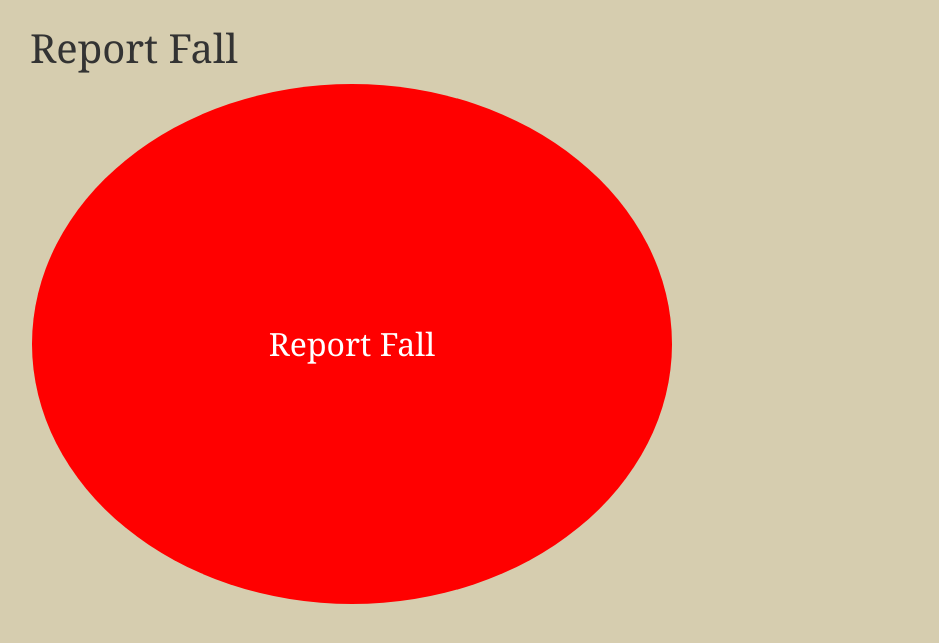
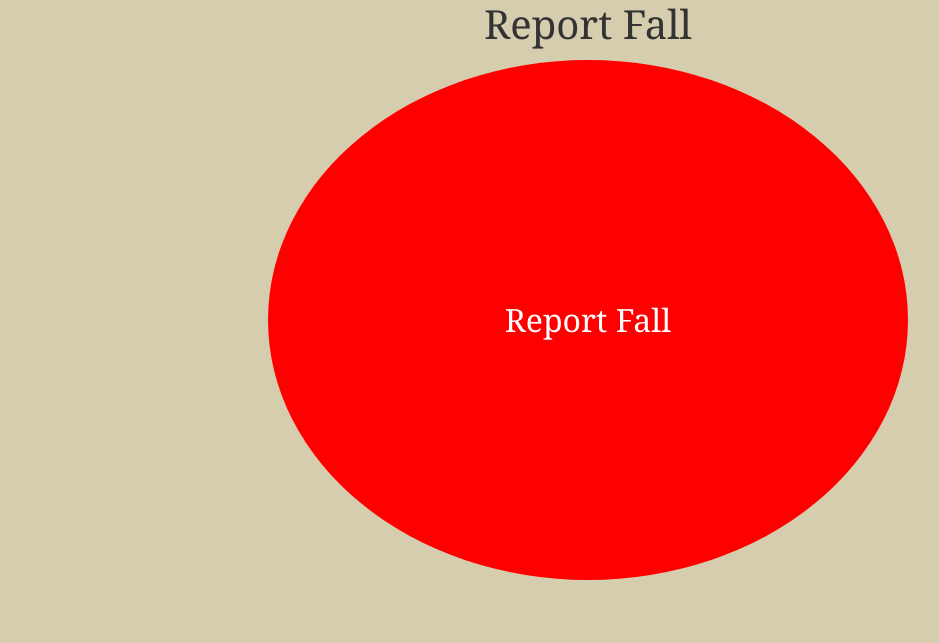
Before and after one commit to I-GUN-I/Dev_tool-Project, a Django app: page /index/ in a window 1280 px wide. Shown: the top 643 px of the page, without its empty margins (52-991 px from the left). Run offline with Django 4.2, Linux system fonts and the light colour scheme; some libraries are stand-ins or nearby versions.

Commit message:
make everything center

```diff
--- a/safestep/report/templates/base.html
+++ b/safestep/report/templates/base.html
@@ -53,7 +53,7 @@
         {% include 'nav.html' %}
     {% endblock %}
 
-    <div class="container py-4">
+    <div class="justify-content-center text-center align-items-center">
         {% block content %}
         {% endblock %}
     </div>
--- a/safestep/report/templates/index.html
+++ b/safestep/report/templates/index.html
@@ -4,7 +4,10 @@
         <h1>Report Fall</h1>
         <form action="/report/" method="POST">
             {% csrf_token %}
-            <button type="submit" class="custom-button">Report Fall</button>
+            <div  class="center">
+                <button type="submit" class="custom-button">Report Fall</button>
+
+            </div>
         </form>
     </div>
 {% endblock %}
```
